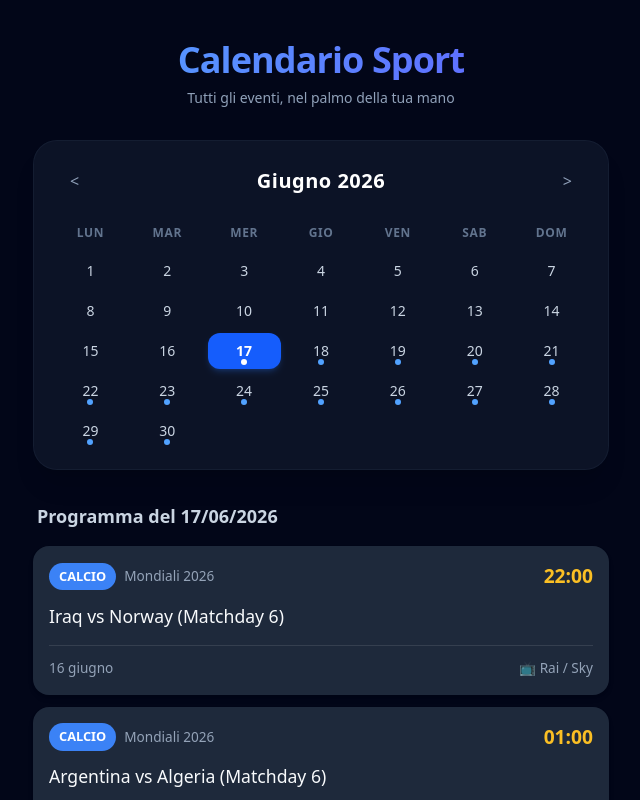
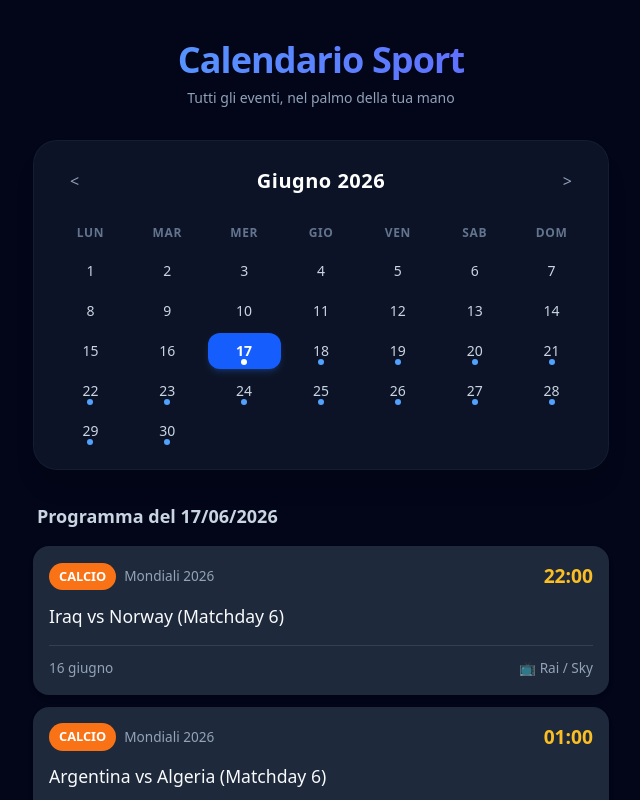
Before and after one commit to GiacBraz/Not-Today, a Next.js app: page / in a window 1280 px wide. Shown: the top 800 px of the page, without its empty margins (319-959 px from the left). Built offline with nearby package versions, Linux system fonts and the light colour scheme.

Commit message:
Colori dinamici per i badge degli sport

```diff
--- a/src/components/EventCard.tsx
+++ b/src/components/EventCard.tsx
@@ -26,13 +26,21 @@ export default function EventCard({ sport, competition, eventName, dateTime, bro
   // Estraiamo solo il giorno e mese (es. "06 settembre")
   const dateString = dateObj.toLocaleDateString('it-IT', { day: '2-digit', month: 'long' });
 
+  // Determina il colore del badge in base allo sport
+  let badgeColor = "var(--accent)"; // Default (Blu)
+  const s = sport.toLowerCase();
+  if (s.includes("f1") || s.includes("formula")) badgeColor = "#ef4444"; // Rosso
+  else if (s.includes("moto")) badgeColor = "#eab308"; // Giallo
+  else if (s.includes("calcio") || s.includes("serie") || s.includes("mondiali")) badgeColor = "#f97316"; // Arancio
+  else if (s.includes("tennis")) badgeColor = "#22c55e"; // Verde
+
   // Qui sotto usiamo "className" per collegare i pezzetti di codice allo stile CSS che scriveremo dopo
   return (
     <div className="card">
       <div className="card-header">
         {/* Il Badge colorato per lo sport e accanto il nome della competizione */}
         <div style={{ display: 'flex', alignItems: 'center', gap: '8px' }}>
-          <span className="sport-badge">{sport}</span>
+          <span className="sport-badge" style={{ backgroundColor: badgeColor }}>{sport}</span>
           <span className="competition-inline">{competition}</span>
         </div>
         {/* L'orario bello grande, che è la cosa più importante */}
```
